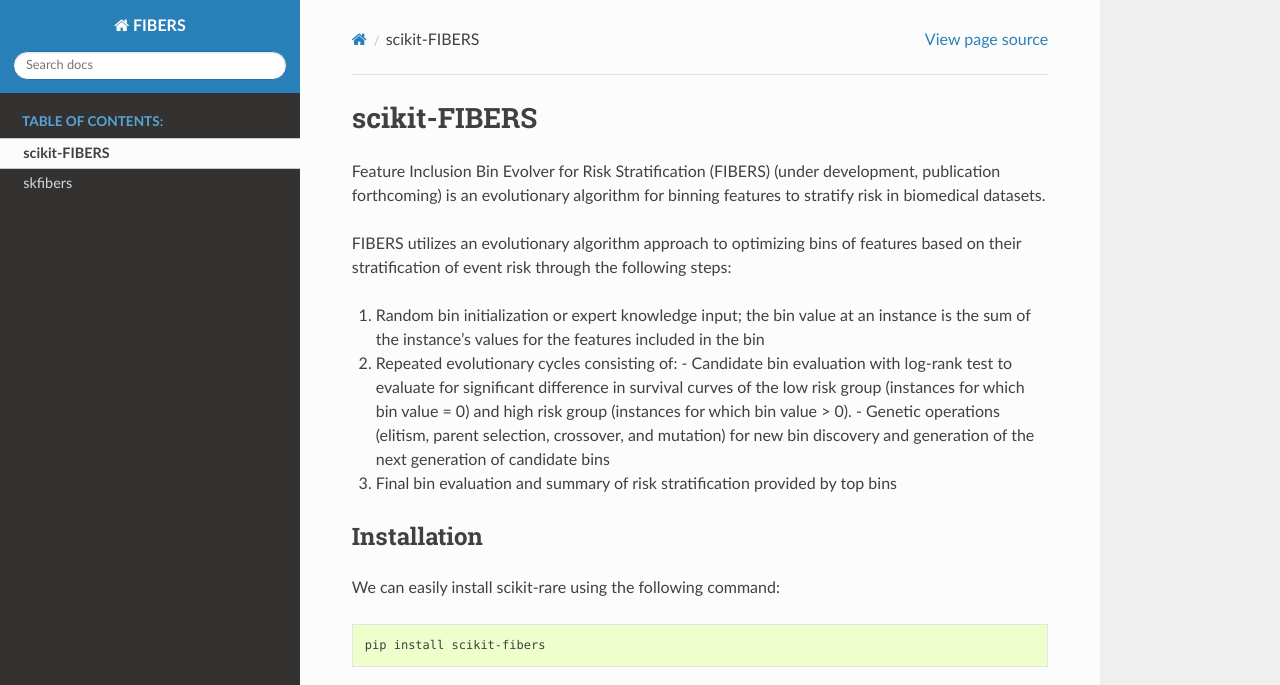
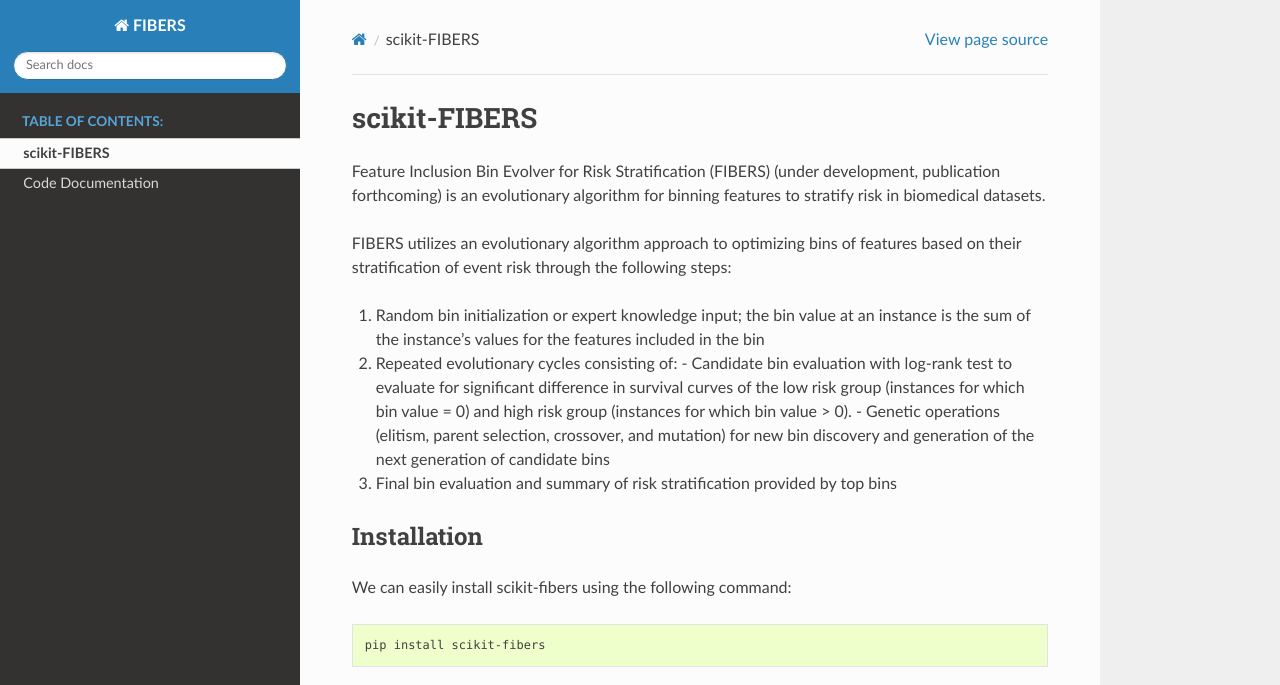
Before and after one commit to UrbsLab/scikit-FIBERS, a Sphinx documentation site: the page built from docs/source/index.rst, in a window 1280 px wide and 1088 px high. Shown: the top 685 px of the window. Built offline with Sphinx 7.4.7 and the Read the Docs theme 2.0.0, drawn with Linux system fonts in a browser that asks for light colours.

Commit message:
Added Documnetation

```diff
--- a/docs/source/index.rst
+++ b/docs/source/index.rst
@@ -17,7 +17,7 @@
 Installation
 -----------------------------
 
-We can easily install scikit-rare using the following command:
+We can easily install scikit-fibers using the following command:
 
 .. code-block:: bash
 
@@ -25,7 +25,7 @@
 
 
 Documentation for FIBERS Class:
-------------------------------
+--------------------------------
 
 Documentation for the FIBERS class can be found `here <skfibers.html#module-skfibers.fibers>`_.
 
--- a/docs/source/modules.rst
+++ b/docs/source/modules.rst
@@ -1,5 +1,5 @@
-skfibers
-========
+Code Documentation
+====================
 
 .. toctree::
    :maxdepth: 4
```
